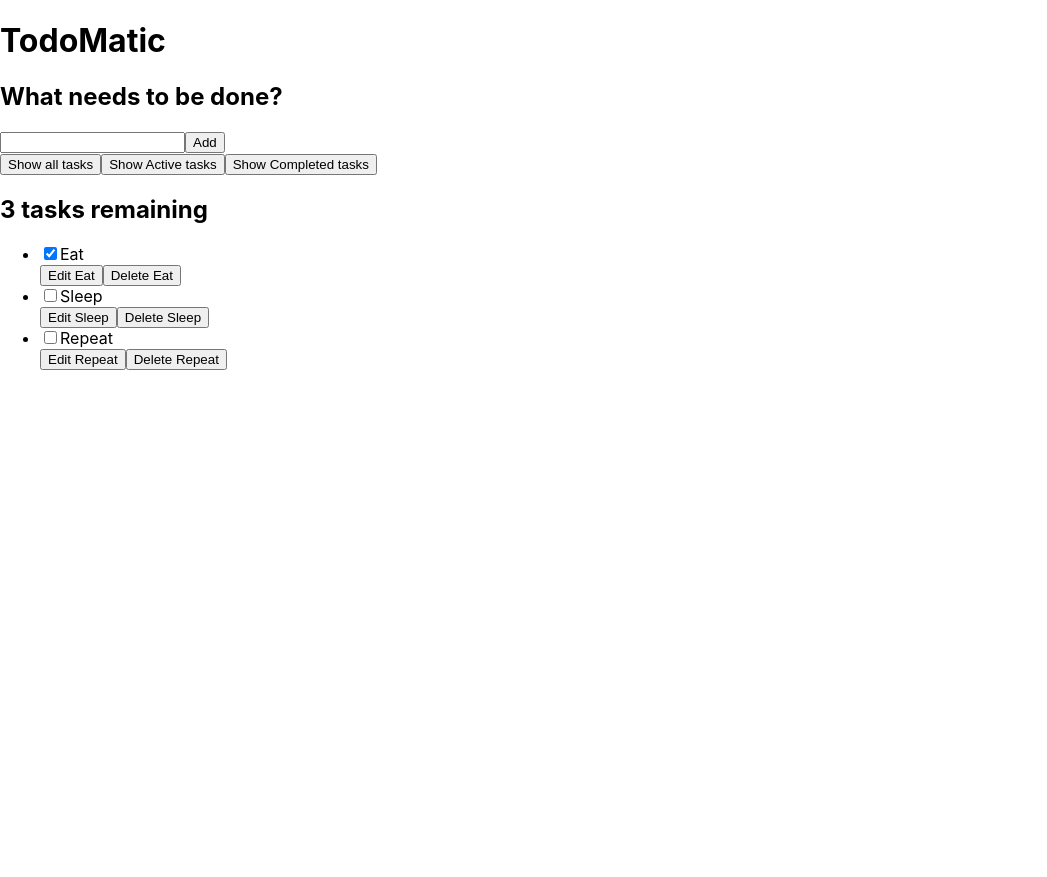
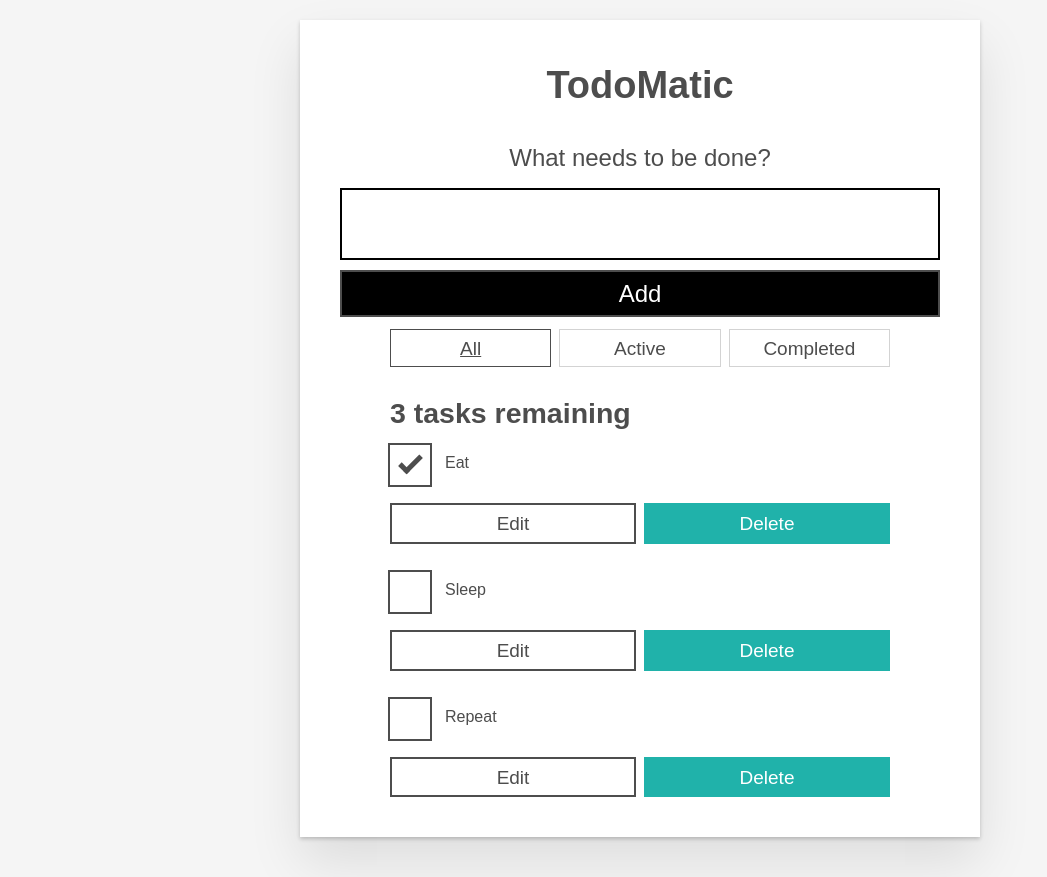
Before and after one commit to Ranidhumma/React_Todo_List, a React (Create React App) app: page / in a window 1280 px wide. Shown: the whole page, without its empty margins (0-1047 px from the left). Before the commit the page ends 800 px from the top, so only its background shows below. Built offline with nearby package versions, Linux system fonts and the light colour scheme.

Commit message:
[Rani]Add.code of css for Styling our web page

```diff
--- a/src/App.js
+++ b/src/App.js
@@ -71,12 +71,15 @@
             </label>
           </div>
           <div className="btn-group">
+
             <button type="button" className="btn">
               Edit <span className="visually-hidden">Sleep</span>
             </button>
+
             <button type="button" className="btn btn__danger">
               Delete <span className="visually-hidden">Sleep</span>
             </button>
+
           </div>
         </li>
         <li className="todo stack-small">
--- a/src/index.css
+++ b/src/index.css
@@ -1,13 +1,293 @@
+
+/* RESETS */
+*,
+*::before,
+*::after {
+  box-sizing: border-box;
+}
+*:focus {
+  outline: 3px dashed #228bec;
+  outline-offset: 0;
+}
+html {
+  font: 62.5% / 1.15 sans-serif;
+}
+h1,
+h2 {
+  margin-bottom: 0;
+}
+ul {
+  list-style: none;
+  padding: 0;
+}
+button {
+  border: none;
+  margin: 0;
+  padding: 0;
+  width: auto;
+  overflow: visible;
+  background: transparent;
+  color: inherit;
+  font: inherit;
+  line-height: normal;
+  -webkit-font-smoothing: inherit;
+  -moz-osx-font-smoothing: inherit;
+  -webkit-appearance: none;
+}
+button::-moz-focus-inner {
+  border: 0;
+}
+button,
+input,
+optgroup,
+select,
+textarea {
+  font-family: inherit;
+  font-size: 100%;
+  line-height: 1.15;
+  margin: 0;
+}
+button,
+input {
+  overflow: visible;
+}
+input[type="text"] {
+  border-radius: 0;
+}
 body {
+  width: 100%;
+  max-width: 68rem;
+  margin: 0 auto;
+  font: 1.6rem/1.25 Arial, sans-serif;
+  background-color: #f5f5f5;
+  color: #4d4d4d;
+}
+@media screen and (min-width: 620px) {
+  body {
+    font-size: 1.9rem;
+    line-height: 1.31579;
+  }
+}
+/*END RESETS*/
+/* GLOBAL STYLES */
+.form-group > input[type="text"] {
+  display: inline-block;
+  margin-top: 0.4rem;
+}
+.btn {
+  padding: 0.8rem 1rem 0.7rem;
+  border: 0.2rem solid #4d4d4d;
+  cursor: pointer;
+  text-transform: capitalize;
+}
+.btn.toggle-btn {
+  border-width: 1px;
+  border-color: #d3d3d3;
+}
+.btn.toggle-btn[aria-pressed="true"] {
+  text-decoration: underline;
+  border-color: #4d4d4d;
+}
+.btn__danger {
+  color: #fff;
+  background-color:lightseagreen;
+  border-color: lightseagreen;
+}
+.btn__filter {
+  border-color: lightgrey;
+}
+.btn__primary {
+  color: #fff;
+  background-color: #000;
+}
+.btn-group {
+  display: flex;
+  justify-content: space-between;
+}
+.btn-group > * {
+  flex: 1 1 49%;
+}
+.btn-group > * + * {
+  margin-left: 0.8rem;
+}
+.label-wrapper {
   margin: 0;
-  font-family: -apple-system, BlinkMacSystemFont, 'Segoe UI', 'Roboto', 'Oxygen',
-    'Ubuntu', 'Cantarell', 'Fira Sans', 'Droid Sans', 'Helvetica Neue',
-    sans-serif;
+  flex: 0 0 100%;
+  text-align: center;
+}
+.visually-hidden {
+  position: absolute !important;
+  height: 1px;
+  width: 1px;
+  overflow: hidden;
+  clip: rect(1px 1px 1px 1px);
+  clip: rect(1px, 1px, 1px, 1px);
+  white-space: nowrap;
+}
+[class*="stack"] > * {
+  margin-top: 0;
+  margin-bottom: 0;
+}
+.stack-small > * + * {
+  margin-top: 1.25rem;
+}
+.stack-large > * + * {
+  margin-top: 2.5rem;
+}
+@media screen and (min-width: 550px) {
+  .stack-small > * + * {
+    margin-top: 1.4rem;
+  }
+  .stack-large > * + * {
+    margin-top: 2.8rem;
+  }
+}
+.stack-exception {
+  margin-top: 1.2rem;
+}
+/* END GLOBAL STYLES */
+.todoapp {
+  background: #fff;
+  margin: 2rem 0 4rem 0;
+  padding: 1rem;
+  position: relative;
+  box-shadow: 0 2px 4px 0 rgba(0, 0, 0, 0.2), 0 2.5rem 5rem 0 rgba(0, 0, 0, 0.1);
+}
+@media screen and (min-width: 550px) {
+  .todoapp {
+    padding: 4rem;
+  }
+}
+.todoapp > * {
+  max-width: 50rem;
+  margin-left: auto;
+  margin-right: auto;
+}
+.todoapp > form {
+  max-width: 100%;
+}
+.todoapp > h1 {
+  display: block;
+  max-width: 100%;
+  text-align: center;
+  margin: 0;
+  margin-bottom: 1rem;
+}
+.label__lg {
+  line-height: 1.01567;
+  font-weight: 300;
+  padding: 0.8rem;
+  margin-bottom: 1rem;
+  text-align: center;
+}
+.input__lg {
+  padding: 2rem;
+  border: 2px solid #000;
+}
+.input__lg:focus {
+  border-color: #4d4d4d;
+  box-shadow: inset 0 0 0 2px;
+}
+[class*="__lg"] {
+  display: inline-block;
+  width: 100%;
+  font-size: 1.9rem;
+}
+[class*="__lg"]:not(:last-child) {
+  margin-bottom: 1rem;
+}
+@media screen and (min-width: 620px) {
+  [class*="__lg"] {
+    font-size: 2.4rem;
+  }
+}
+.filters {
+  width: 100%;
+  margin: unset auto;
+}
+/* Todo item styles */
+.todo {
+  display: flex;
+  flex-direction: row;
+  flex-wrap: wrap;
+}
+.todo > * {
+  flex: 0 0 100%;
+}
+.todo-text {
+  width: 100%;
+  min-height: 4.4rem;
+  padding: 0.4rem 0.8rem;
+  border: 2px solid #565656;
+}
+.todo-text:focus {
+  box-shadow: inset 0 0 0 2px;
+}
+/* CHECKBOX STYLES */
+.c-cb {
+  box-sizing: border-box;
+  font-family: Arial, sans-serif;
   -webkit-font-smoothing: antialiased;
-  -moz-osx-font-smoothing: grayscale;
+  font-weight: 400;
+  font-size: 1.6rem;
+  line-height: 1.25;
+  display: block;
+  position: relative;
+  min-height: 44px;
+  padding-left: 40px;
+  clear: left;
 }
-
-code {
-  font-family: source-code-pro, Menlo, Monaco, Consolas, 'Courier New',
-    monospace;
+.c-cb > label::before,
+.c-cb > input[type="checkbox"] {
+  box-sizing: border-box;
+  top: -2px;
+  left: -2px;
+  width: 44px;
+  height: 44px;
 }
+.c-cb > input[type="checkbox"] {
+  -webkit-font-smoothing: antialiased;
+  cursor: pointer;
+  position: absolute;
+  z-index: 1;
+  margin: 0;
+  opacity: 0;
+}
+.c-cb > label {
+  font-size: inherit;
+  font-family: inherit;
+  line-height: inherit;
+  display: inline-block;
+  margin-bottom: 0;
+  padding: 8px 15px 5px;
+  cursor: pointer;
+  touch-action: manipulation;
+}
+.c-cb > label::before {
+  content: "";
+  position: absolute;
+  border: 2px solid currentcolor;
+  background: transparent;
+}
+.c-cb > input[type="checkbox"]:focus + label::before {
+  border-width: 4px;
+  outline: 3px dashed #228bec;
+}
+.c-cb > label::after {
+  box-sizing: content-box;
+  content: "";
+  position: absolute;
+  top: 11px;
+  left: 9px;
+  width: 18px;
+  height: 7px;
+  transform: rotate(-45deg);
+  border: solid;
+  border-width: 0 0 5px 5px;
+  border-top-color: transparent;
+  opacity: 0;
+  background: transparent;
+}
+.c-cb > input[type="checkbox"]:checked + label::after {
+  opacity: 1;
+}
```
